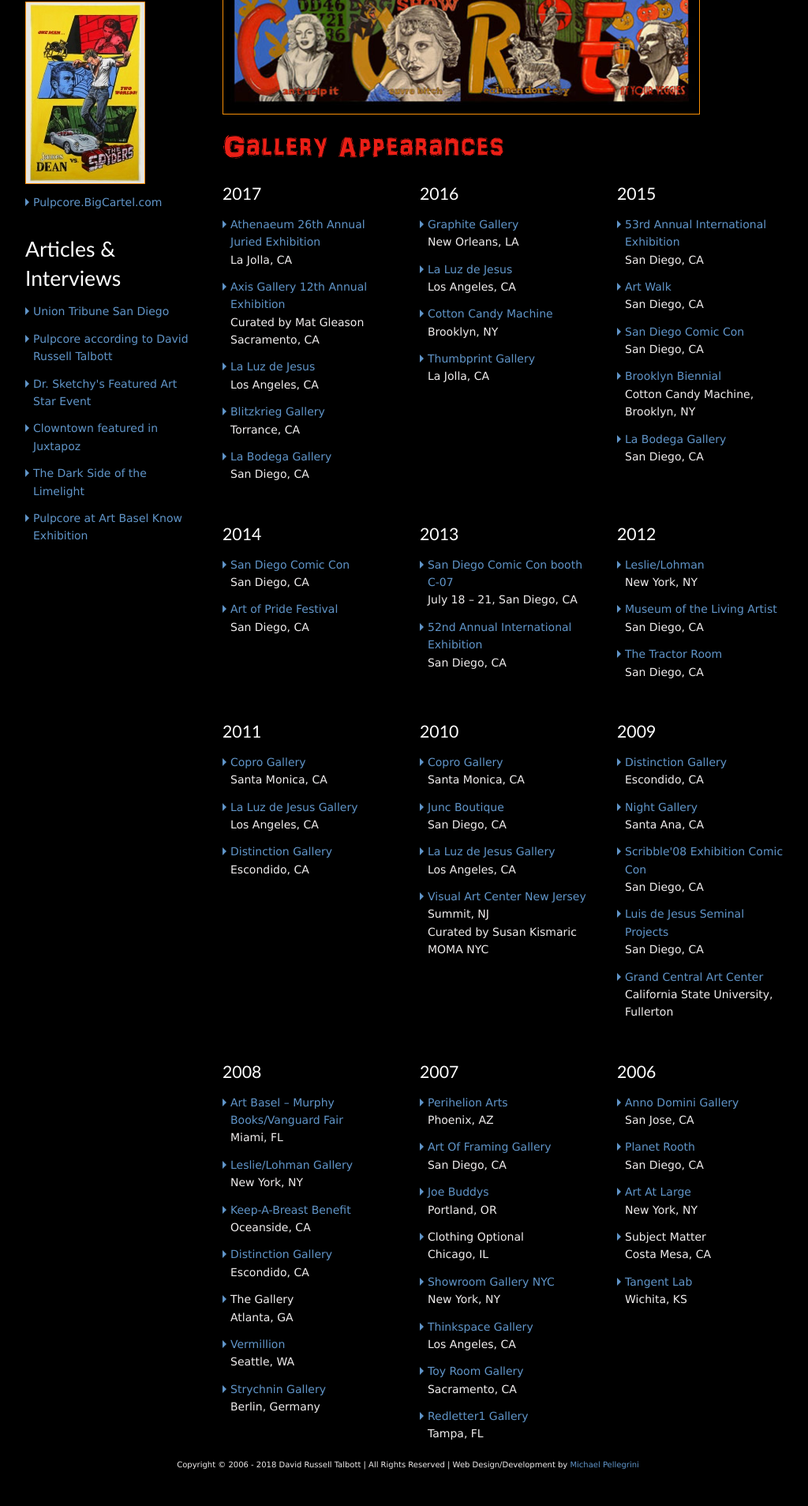
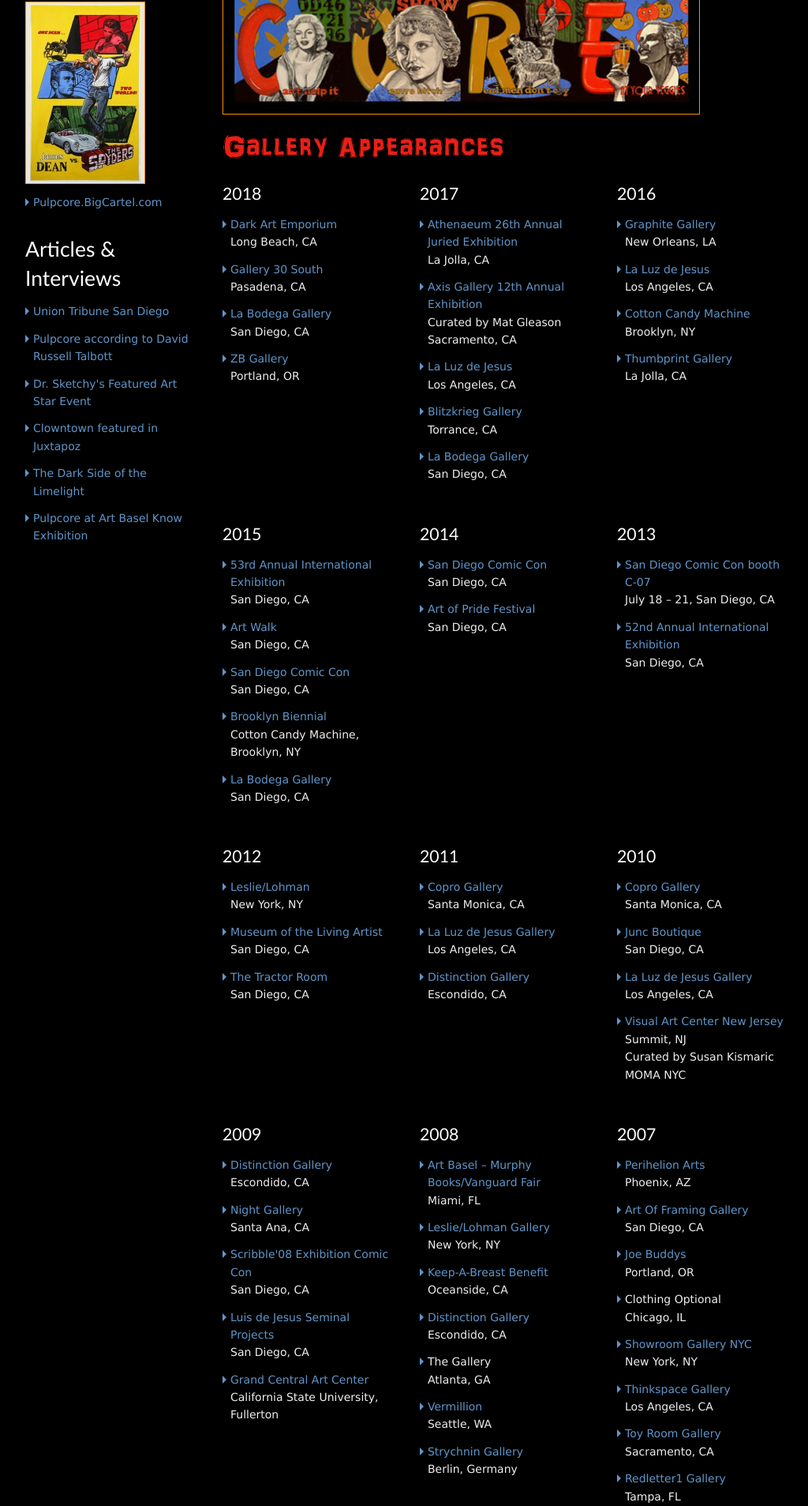
Before and after one commit to michaelp0730/Pulpcore, a PHP site: page / in a window 1280 px wide. Shown: the part 423-2330 px from the top of the page at 79% size, without its empty margins (123-1147 px from the left). Before the commit the page ends 2284 px from the top, so only its background shows below. Run offline with PHP 8.4, Linux system fonts and the light colour scheme; some libraries are stand-ins or nearby versions.

Commit message:
Adds 2018 gallery appearances

```diff
--- a/index.php
+++ b/index.php
@@ -12,6 +12,15 @@
 		</div>
 		<h2>Gallery Appearances</h2>
 		<div class="row gallery-appearances">
+			<div class="medium-4 columns">
+				<h5>2018</h5>
+				<ul class="arrow-list">
+					<li><a href="https://www.darkartemporium.com/" target="_blank">Dark Art Emporium</a><br />Long Beach, CA</li>
+					<li><a href="http://gallery30south.com/" target="_blank">Gallery 30 South</a><br />Pasadena, CA</li>
+					<li><a href="https://www.labodegagallery.com/" target="_blank">La Bodega Gallery</a><br />San Diego, CA</li>
+					<li><a href="https://www.zbgallery.com/" target="_blank">ZB Gallery</a><br />Portland, OR</li>
+				</ul>
+			</div>
 			<div class="medium-4 columns">
 				<h5>2017</h5>
 				<ul class="arrow-list">
@@ -31,6 +40,8 @@
 					<li><a href="http://www.thumbprintgallery.com/" target="_blank">Thumbprint Gallery</a><br />La Jolla, CA</li>
 				</ul>
 			</div>
+		</div>
+		<div class="row top-30 gallery-appearances">
 			<div class="medium-4 columns">
 				<h5>2015</h5>
 				<ul class="arrow-list">
@@ -41,8 +52,6 @@
 					<li><a href="https://www.facebook.com/La-Bodega-Gallery-1112052638809191/" target="_blank">La Bodega Gallery</a><br />San Diego, CA</li>
 				</ul>
 			</div>
-		</div>
-		<div class="row top-30 gallery-appearances">
 			<div class="medium-4 columns">
 				<h5>2014</h5>
 				<ul class="arrow-list">
@@ -57,6 +66,8 @@
 					<li><a href="http://www.sandiego-art.org/gallery/finished_gallery_new.php?&screen=4&Category=international" target="_blank">52nd Annual International Exhibition </a><br />San Diego, CA</li>
 				</ul>
 			</div>
+		</div>
+		<div class="row top-30 gallery-appearances">
 			<div class="medium-4 columns">
 				<h5>2012</h5>
 				<ul class="arrow-list">
@@ -65,8 +76,6 @@
 					<li><a href="http://thetractorroom.com/" target="_blank">The Tractor Room</a><br />San Diego, CA</li>
 				</ul>
 			</div>
-		</div>
-		<div class="row top-30 gallery-appearances">
 			<div class="medium-4 columns">
 				<h5>2011</h5>
 				<ul class="arrow-list">
@@ -84,6 +93,8 @@
 					<li><a href="http://artcenternj.org/" target="_blank">Visual Art Center New Jersey</a><br />Summit, NJ<br />Curated by Susan Kismaric MOMA NYC</li>
 				</ul>
 			</div>
+		</div>
+		<div class="row top-30 gallery-appearances">
 			<div class="medium-4 columns">
 				<h5>2009</h5>
 				<ul class="arrow-list">
@@ -94,8 +105,6 @@
 					<li><a href="http://grandcentralartcenter.com/" target="_blank">Grand Central Art Center</a><br />California State University, Fullerton</li>
 				</ul>
 			</div>
-		</div>
-		<div class="row top-30 gallery-appearances">
 			<div class="medium-4 columns">
 				<h5>2008</h5>
 				<ul class="arrow-list">
@@ -121,6 +130,8 @@
 					<li><a href="http://www.redletter1.com/" target="_blank">Redletter1 Gallery</a><br />Tampa, FL</li>
 				</ul>
 			</div>
+		</div>
+		<div class="row top-30 gallery-appearances">
 			<div class="medium-4 columns">
 				<h5>2006</h5>
 				<ul class="arrow-list">
@@ -132,7 +143,7 @@
 				</ul>
 			</div>
 		</div>
-    </div>
+	</div>
 </div> <!-- Closes the column from includes/header.php -->
 
 <?php include('includes/footer.php') ?>
```
